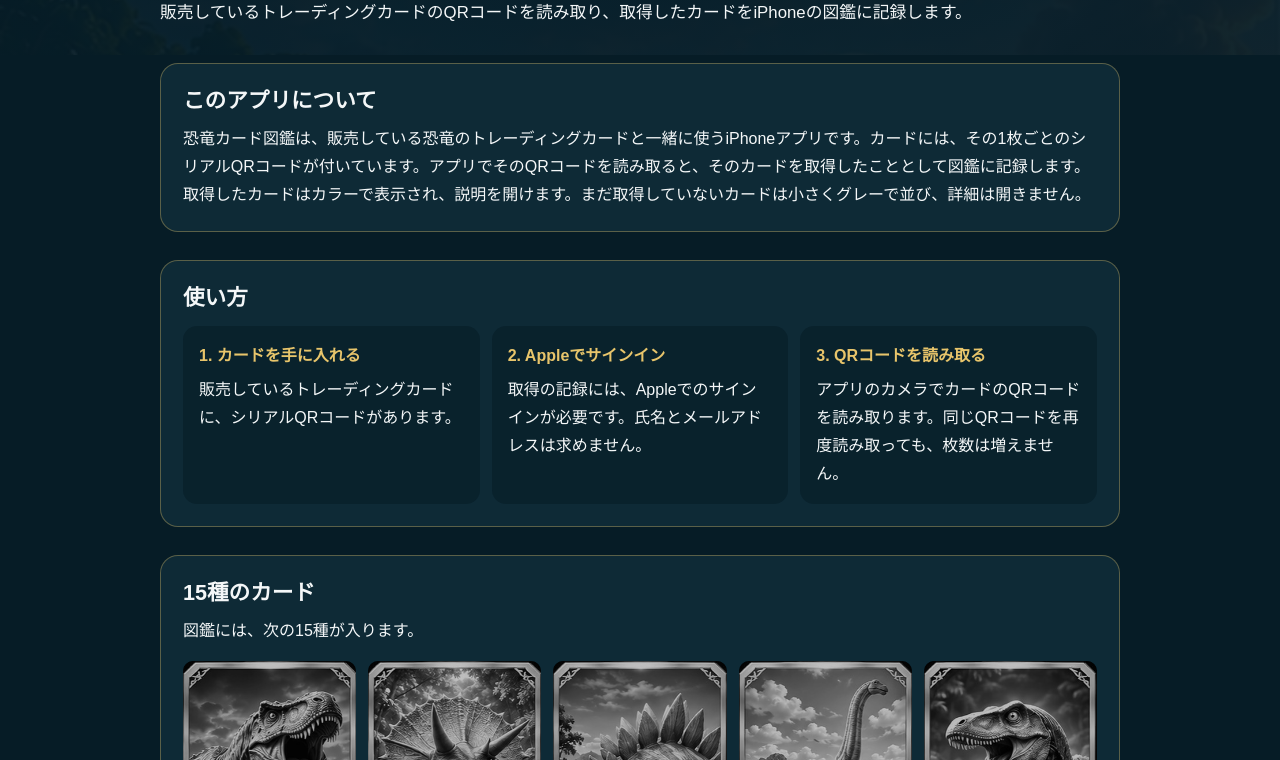
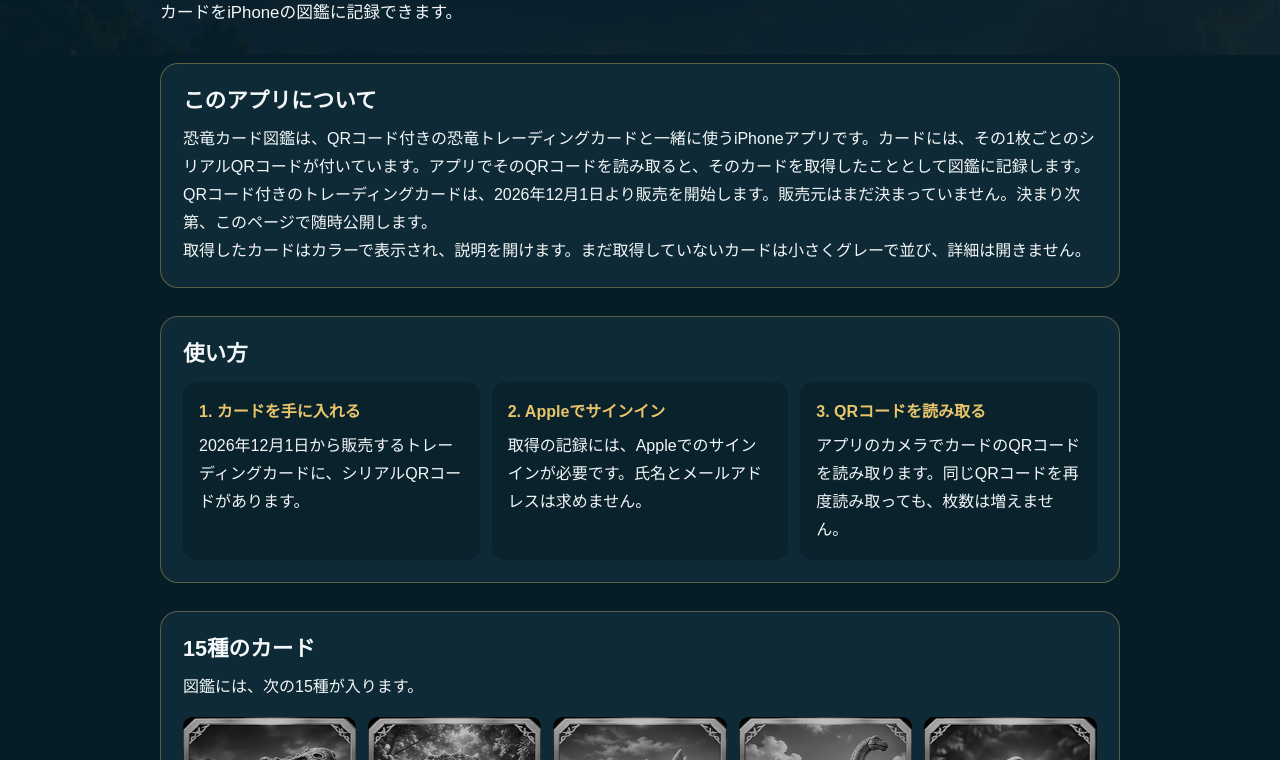
Before and after one commit to teotsukaip/dinosaur-web, a plain HTML site: page index.html in a window 1280 px wide. Shown: the part 634-1394 px from the top of the page. Drawn offline with Linux system fonts and the light colour scheme.

Commit message:
State that QR trading cards go on sale on December 1, 2026.
The seller is not decided yet and will be announced on this page.

Co-authored-by: Cursor <cursoragent@cursor.com>

```diff
--- a/index.html
+++ b/index.html
@@ -4,7 +4,7 @@
   <meta charset="utf-8">
   <meta name="viewport" content="width=device-width, initial-scale=1">
   <title>恐竜カード図鑑</title>
-  <meta name="description" content="販売している恐竜トレーディングカードのQRコードを読み取り、取得したカードをiPhoneの図鑑に記録するアプリです。">
+  <meta name="description" content="QRコード付きの恐竜トレーディングカードは2026年12月1日より販売を開始します。アプリでQRコードを読み取り、取得したカードを図鑑に記録します。">
   <link rel="icon" href="images/icon.png">
   <link rel="stylesheet" href="style.css">
 </head>
@@ -26,7 +26,7 @@
       <div>
         <p class="kicker">DINOSAUR CARD</p>
         <h1>恐竜カード図鑑</h1>
-        <p class="lead">販売しているトレーディングカードのQRコードを読み取り、取得したカードをiPhoneの図鑑に記録します。</p>
+        <p class="lead">QRコード付きのトレーディングカードは、2026年12月1日より販売を開始します。カードのQRコードを読み取ると、取得したカードをiPhoneの図鑑に記録できます。</p>
       </div>
     </div>
   </div>
@@ -35,7 +35,8 @@
     <div class="wrap">
       <section>
         <h2>このアプリについて</h2>
-        <p>恐竜カード図鑑は、販売している恐竜のトレーディングカードと一緒に使うiPhoneアプリです。カードには、その1枚ごとのシリアルQRコードが付いています。アプリでそのQRコードを読み取ると、そのカードを取得したこととして図鑑に記録します。</p>
+        <p>恐竜カード図鑑は、QRコード付きの恐竜トレーディングカードと一緒に使うiPhoneアプリです。カードには、その1枚ごとのシリアルQRコードが付いています。アプリでそのQRコードを読み取ると、そのカードを取得したこととして図鑑に記録します。</p>
+        <p>QRコード付きのトレーディングカードは、2026年12月1日より販売を開始します。販売元はまだ決まっていません。決まり次第、このページで随時公開します。</p>
         <p>取得したカードはカラーで表示され、説明を開けます。まだ取得していないカードは小さくグレーで並び、詳細は開きません。</p>
       </section>
 
@@ -44,7 +45,7 @@
         <div class="steps">
           <div class="step">
             <strong>1. カードを手に入れる</strong>
-            販売しているトレーディングカードに、シリアルQRコードがあります。
+            2026年12月1日から販売するトレーディングカードに、シリアルQRコードがあります。
           </div>
           <div class="step">
             <strong>2. Appleでサインイン</strong>
```
